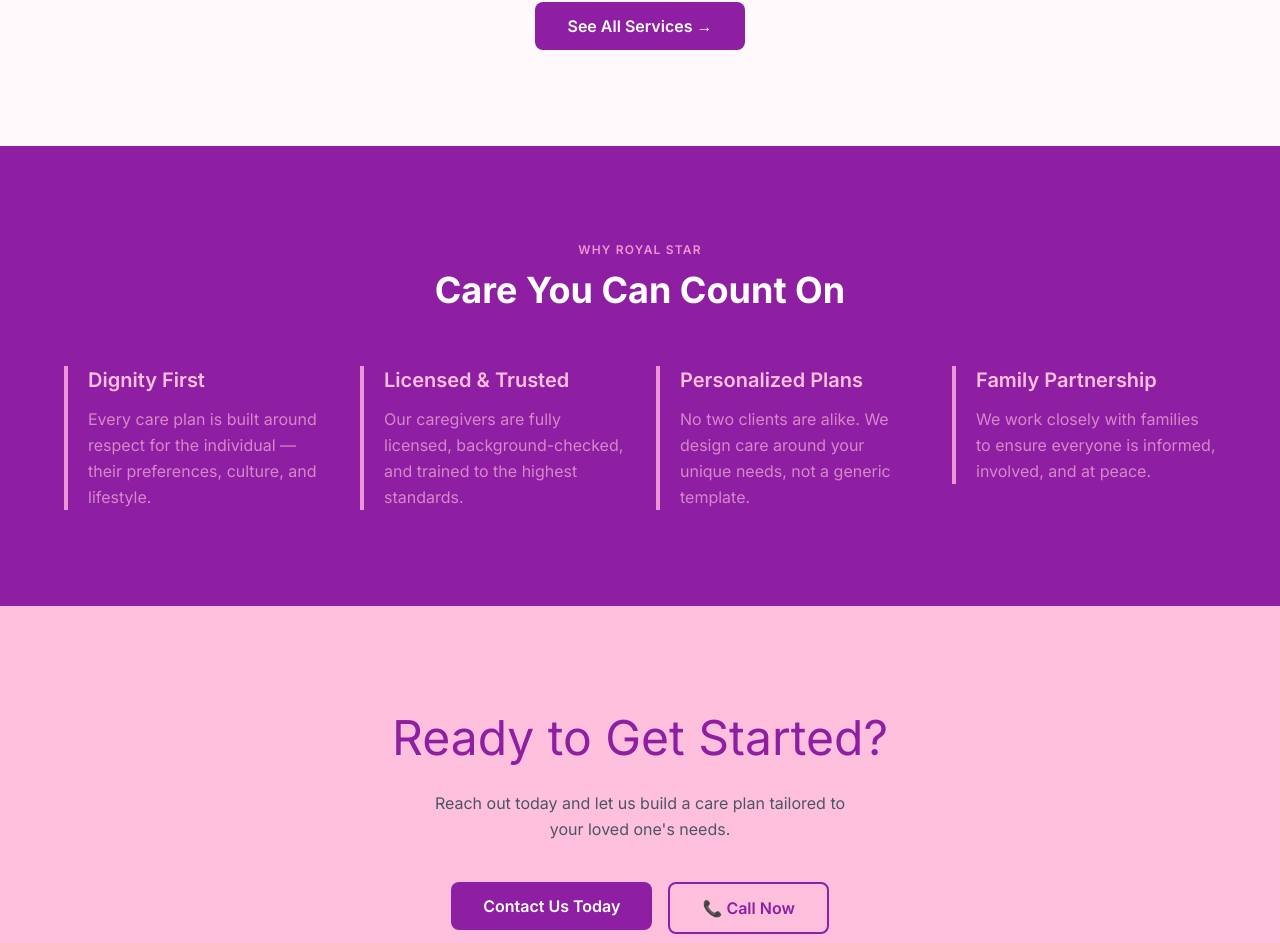
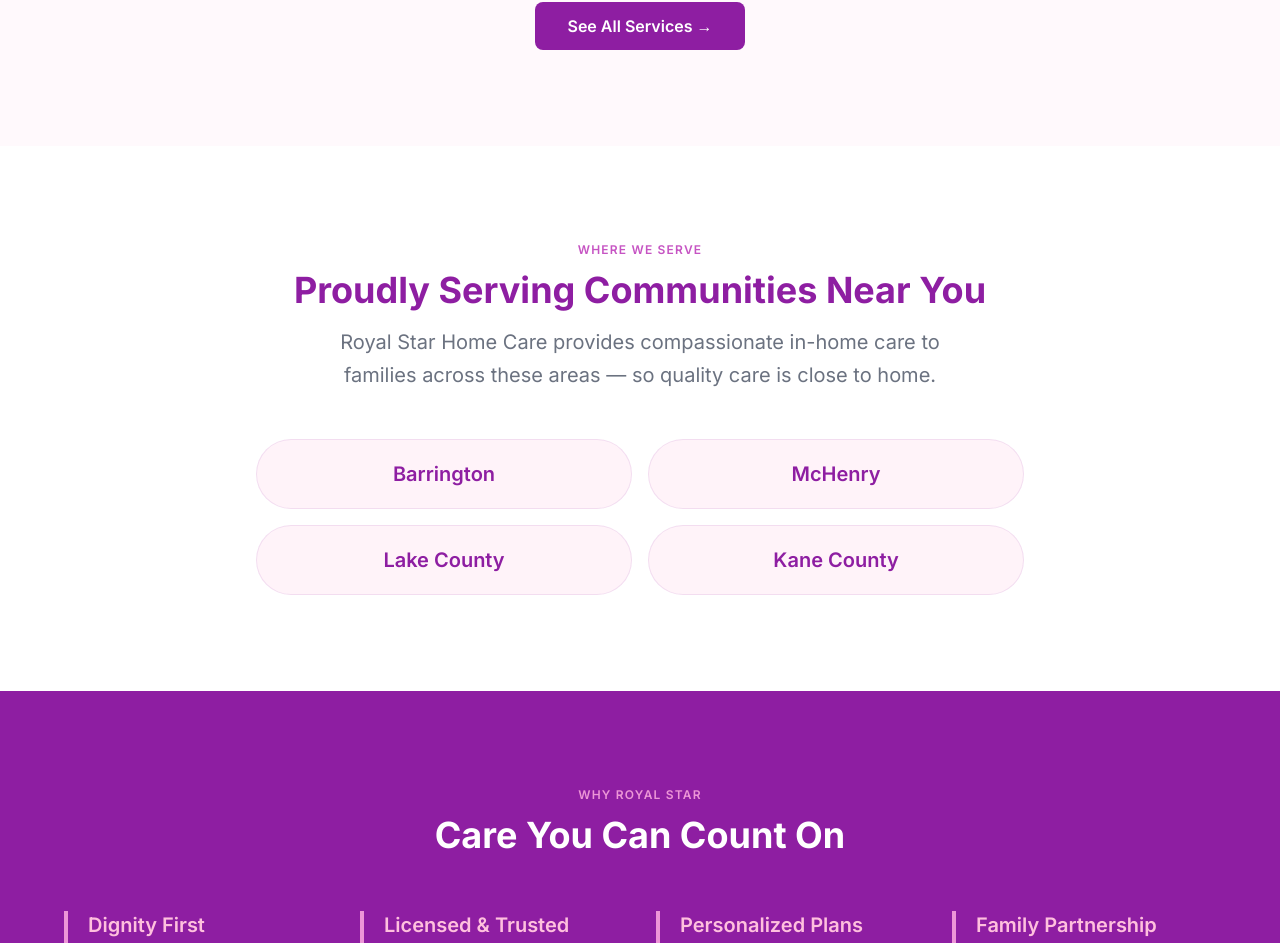
Before and after one commit to dedayorr/Royal-Star-Home-Care, a React (Create React App) app: page / in a window 1280 px wide. Shown: the part 2622-3565 px from the top of the page. Built offline with nearby package versions, Linux system fonts and the light colour scheme.

Commit message:
areasCovered

```diff
--- a/src/pages/Home.js
+++ b/src/pages/Home.js
@@ -10,6 +10,8 @@
   { value: "24/7", label: "Care Available" },
   { value: "100%", label: "Satisfaction Goal" },
 ];
+
+const serviceAreas = ["Barrington", "McHenry", "Lake County", "Kane County"];
 
 const services = [
   {
@@ -228,6 +230,32 @@
         </div>
       </section>
 
+      {/* SERVICE AREAS */}
+      <section className="section-pad bg-white">
+        <div className="container-max">
+          <AnimatedSection className="text-center mb-12">
+            <p className="label">Where We Serve</p>
+            <h2 className="font-serif text-3xl font-bold md:text-4xl text-primary mb-4">
+              Proudly Serving Communities Near You
+            </h2>
+            <p className="text-xl text-gray-500 leading-relaxed max-w-2xl mx-auto">
+              Royal Star Home Care provides compassionate in-home care to
+              families across these areas — so quality care is close to home.
+            </p>
+          </AnimatedSection>
+
+          <div className="grid grid-cols-2 gap-4 max-w-3xl mx-auto">
+            {serviceAreas.map((area, i) => (
+              <AnimatedSection key={area} delay={i * 0.08} direction="up">
+                <div className="flex items-center justify-center text-center rounded-full border border-primary/10 bg-blush/20 px-6 py-5 text-lg font-semibold text-primary md:text-xl">
+                  {area}
+                </div>
+              </AnimatedSection>
+            ))}
+          </div>
+        </div>
+      </section>
+
       {/* WHY US */}
       <section className="section-pad bg-primary">
         <div className="container-max">
```
